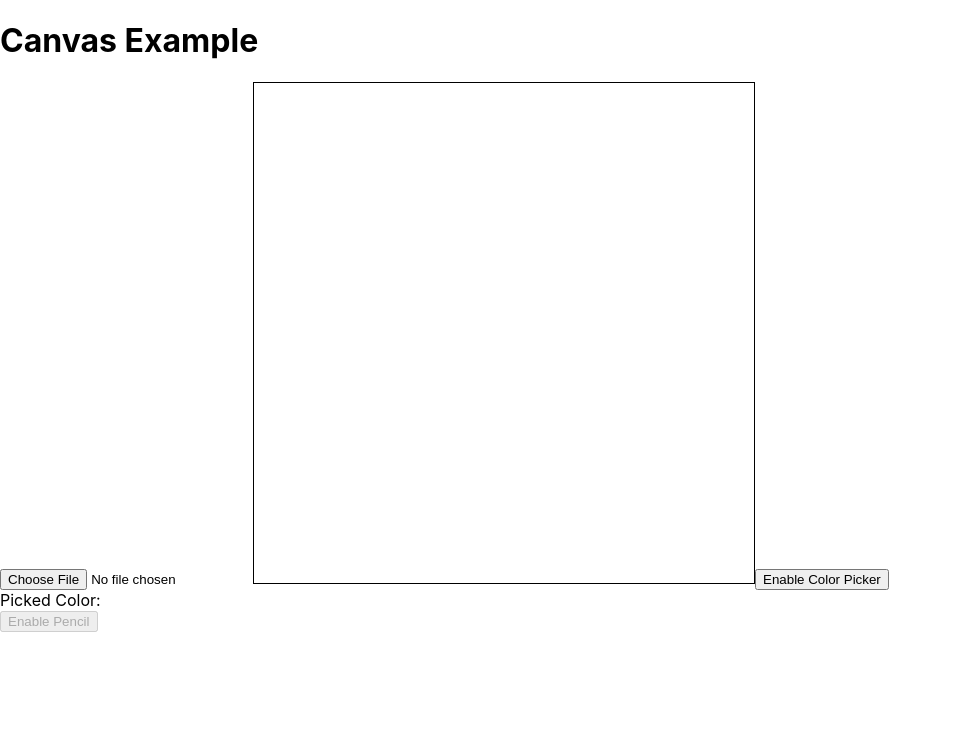
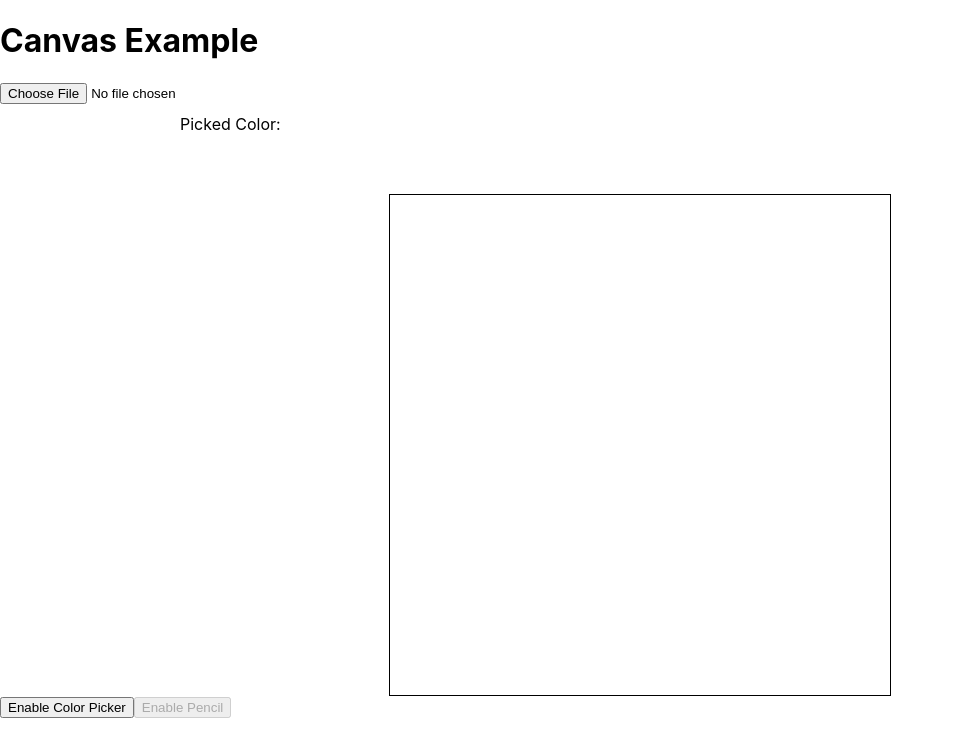
Before and after one commit to VrezhBarseghyan/color-dropper, a React (Create React App) app in the folder color-dropper-project/: page / in a window 1280 px wide. Shown: the top 756 px of the page, without its empty margins (0-954 px from the left). Built offline with nearby package versions, Linux system fonts and the light colour scheme.

Commit message:
Display color

```diff
--- a/color-dropper-project/package.json
+++ b/color-dropper-project/package.json
@@ -7,8 +7,10 @@
     "@testing-library/react": "^13.4.0",
     "@testing-library/user-event": "^13.5.0",
     "react": "^18.2.0",
+    "react-color": "^2.19.3",
     "react-dom": "^18.2.0",
     "react-scripts": "5.0.1",
+    "tinycolor2": "^1.6.0",
     "web-vitals": "^2.1.4"
   },
   "scripts": {
--- a/color-dropper-project/src/Styles.module.css
+++ b/color-dropper-project/src/Styles.module.css
@@ -1,7 +1,23 @@
 .canvasContainer {
-    position: relative;
-  }
+  display: flex;
+  flex-direction: column;
+  align-items: center;
+  justify-content: center;
+}
 
-  .canvas {
-    border: 1px solid black;
-  }
+.canvas {
+  border: 1px solid #000;
+  cursor: crosshair;
+}
+
+.colorContainer {
+  display: flex;
+  margin-top: 10px;
+}
+
+.hoveredColor,
+.pickedColor {
+  width: 80px;
+  height: 80px;
+  margin-right: 10px;
+}
--- a/color-dropper-project/src/components/Canvas.jsx
+++ b/color-dropper-project/src/components/Canvas.jsx
@@ -101,8 +101,27 @@ const Canvas = () => {
   };
 
   return (
-    <div className={styles.canvasContainer}>
+    <div>
       <input type="file" accept="image/*" onChange={handleImageUpload} />
+      <div className={styles.colorContainer}>
+        <div
+          className={styles.hoveredColor}
+          style={{ backgroundColor: hoveredColor }}
+        ></div>
+        <div
+            className={styles.pickedColor}
+            style={{ backgroundColor: pickedColor }}
+          ></div>
+         <div>
+          Picked Color: <span>{pickedColor}</span>
+        </div>
+        {hoveredColor && (
+          <div>
+            Hovered Color: <span>{hoveredColor}</span>
+          </div>
+      )}
+      </div>
+      <div className={styles.canvasContainer}>
       <canvas
         ref={canvasRef}
         onClick={handleCanvasClick}
@@ -112,17 +131,10 @@ const Canvas = () => {
         onMouseUp={stopDrawing}
         className={styles.canvas}
       ></canvas>
+      </div>
       <button onClick={() => setColorPickerEnabled(!colorPickerEnabled)}>
         {colorPickerEnabled ? 'Disable Color Picker' : 'Enable Color Picker'}
       </button>
-      <div>
-        Picked Color: <span>{pickedColor}</span>
-      </div>
-      {hoveredColor && (
-        <div>
-          Hovered Color: <span>{hoveredColor}</span>
-        </div>
-      )}
       <button onClick={togglePencil} disabled={!pickedColor}>
         {pencilEnabled ? 'Disable Pencil' : 'Enable Pencil'}
       </button>
```
Also changed, not shown: 1 other file (tests, documents, lock files or other folders).
